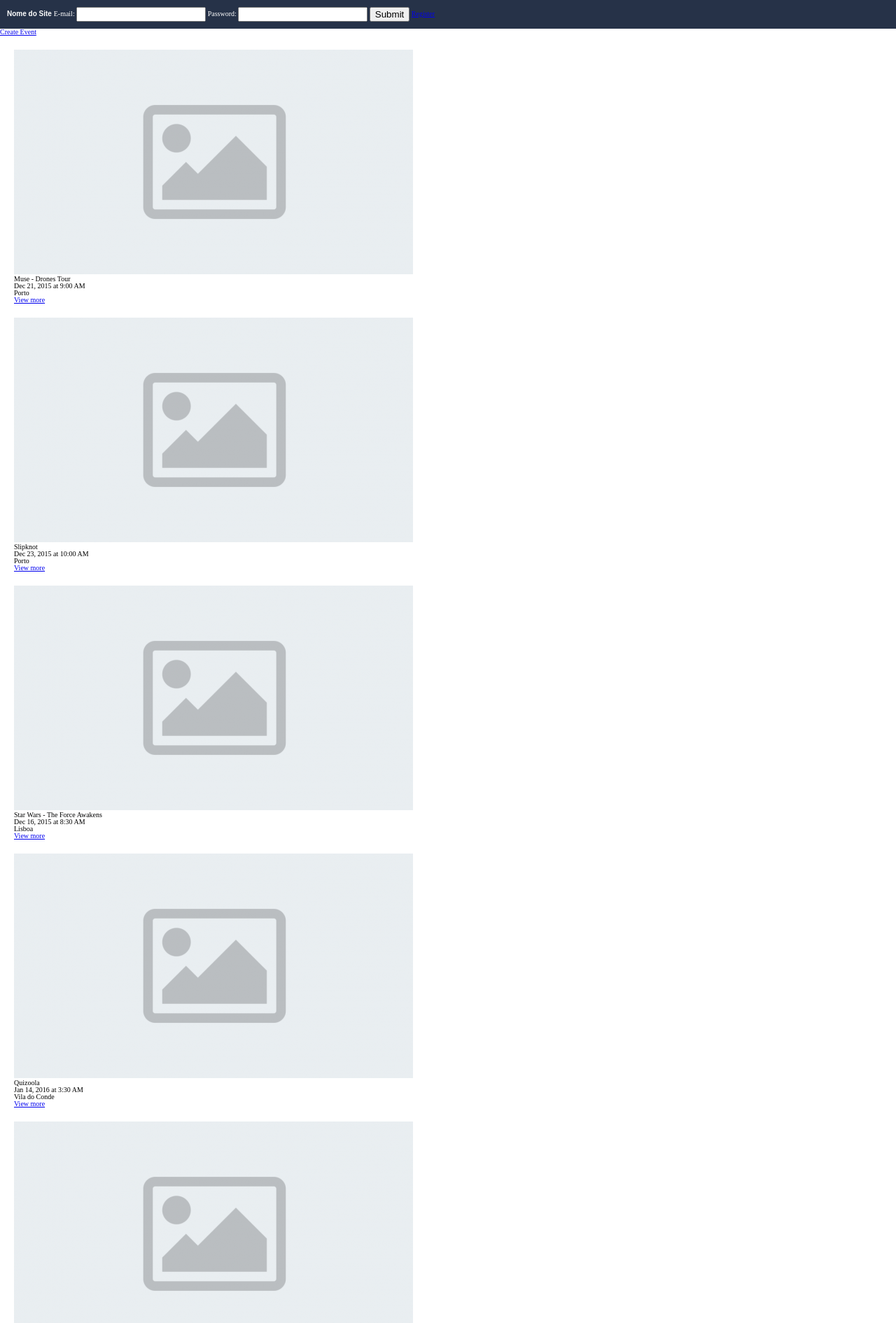
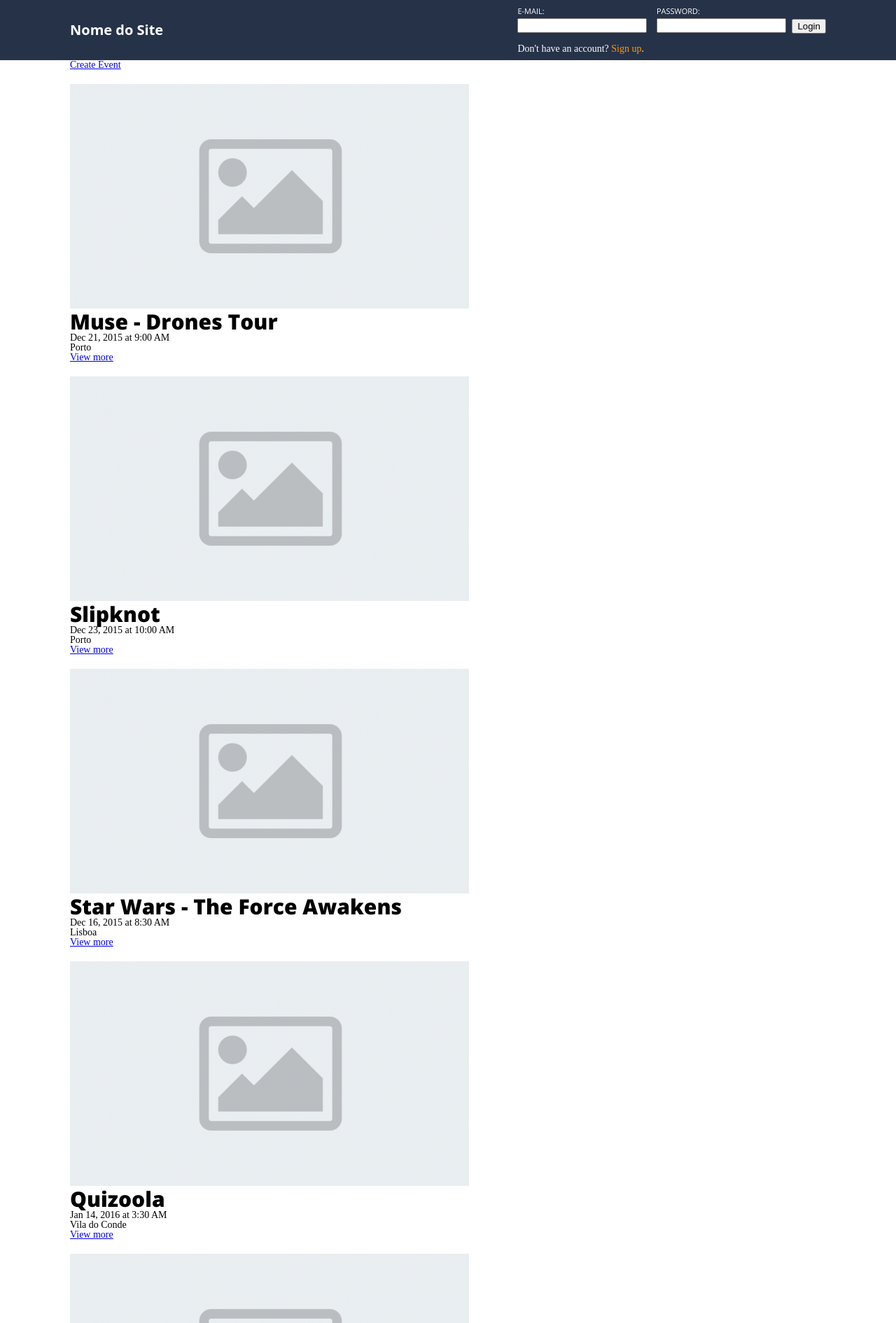
Before and after one commit to MiguelLucas/Ltw65, a PHP site: page / in a window 1280 px wide. Shown: the top 1891 px of the page at 70% size. Run offline with PHP 8.4, Linux system fonts and the light colour scheme; data comes from the database, SQL or seed files in the repository; some libraries are stand-ins or nearby versions.

Commit message:
Styles. Some files changed to add tags
changes a few files to add wrapper divs or do minor changes to structure

```diff
--- a/projeto/index.php
+++ b/projeto/index.php
@@ -7,7 +7,7 @@
 
 ?>
 
-<body>
+<div id="wrapper_main">
 <!-- IF USER IS LOGGED IN
 		SHOW CREATE EVENT ANCHOR -->
 	<a href="create-event.php" class="create_event">Create Event</a>
@@ -18,13 +18,13 @@
 		<!-- Template for Event -->
 		<div class="event">
 			<a href="" class="event_more"><img class="event_img" src=""></a>
-			<p><span class="event_name"></span></p>
+			<h3><span class="event_name"></span></h3>
 			<p><span class="event_date_time"></span></p>
 			<p><span class="event_address"></span></p>
 			<a href="" class="event_more">View more</a>
 		</div>
 	</div>
-
+</div>
 </body>
 <script type="text/javascript">
 	$(document).ready(function()
--- a/projeto/styles/style.css
+++ b/projeto/styles/style.css
@@ -197,45 +197,116 @@
 white: FFFFFF;
 yellow: FF9800;
 */
+/*
+style | variant | weight | size/line-height | family
+
+font-family: normal, normal, bold, 1.4rem/3rem, 'Noto Sans', sans-serif;
+*/
+
+#hidden, .hidden {
+	display: none;
+}
+
 
 html { font-size: 62.5%; }
 
-body>header {
-/*	height: 50px;*/
-	background-color: #263248;
-	padding: 1rem;
+body {
+	/*width: 100%;*/
+	margin: 0, auto;
+	font-size: 1.4rem;
 }
 
-header h1 {
+body>header {
+	height: 7rem;
+	color: #fff;
+	padding: .8rem 10rem;
+	background-color: #263248;
+}
+
+body>header h1 {
+	display: inline;
+	position: relative;
+	top: 2.5rem;
+	font-size: 2rem;
+}
+
+body>header h1 a {
+	color: #fff;
+	font-weight: bold;
+	font-family: 'Noto Sans', sans-serif;
+	text-decoration: none;
+}
+
+body>header a {
+	color: #FF9800;
+	text-decoration: none;
+}
+
+#wrapper_main {
+	margin: 0 10rem;
+}
+
+/*
+	FORMS
+*/
+#login_container {
+	float: right;
+	margin-top: .2rem;
+}
+
+#loginUser {
+	margin-bottom: 1rem;
+}
+
+#loginUser label {
+	display: inline-block;
+	color: #FFF;
+}
+
+#loginUser input[type="submit"] {
 	display: inline;
 }
 
-header h1 a {
-	color: #fff;
-	font-weight: bold;
-	font-family: sans-serif;
-	text-decoration: none;
+/* Forms generic */
+form input, textarea, form select {
+	display: block;
 }
 
-#loginUser {
-	display: inline;
+
+form label {
+	font-family: 'Open Sans', sans-serif;
+	font-size: 1.1rem;
+	text-transform: uppercase;
 }
 
-#loginUser label {
-	color: #FFF;
+input {
+	margin: .5rem 0;
 }
 
-#loginUser input {
-	display: inline;
+label {
+	margin: 0 .5rem;
 }
 
-.event {
-	margin: 2rem;
+label:first-of-type {
+	margin-left: 0;
 }
 
-.event-name {
-	font-size: 2rem;
+/*
+	Event
+*/
+.event {
+	margin: 2rem 0;
+	width: 50%;
 }
+
+.event_name {
+	font: normal normal 800 3rem/3.2rem 'Open Sans', sans-serif;
+	margin: .8rem 0;
+}
+
+
+
+
 
 
 /* Extra small devices (phones, less than 768px) */
--- a/projeto/templates/head.php
+++ b/projeto/templates/head.php
@@ -9,11 +9,12 @@
 	<link rel="stylesheet" type="text/css" href="libs/swal/sweetalert.css">
 	<!-- Moments.js library (available at: http://momentjs.com/) -->
 	<script type="text/javascript" src="libs/moment.min.js"></script>
+	<!-- Fonts -->
+	<link href='https://fonts.googleapis.com/css?family=Open+Sans:400,800,600,700' rel='stylesheet' type='text/css'>
 	<!-- Our own scripts and styles -->
 	<script type="text/javascript" src="scripts/events.js"></script>
 	<script type="text/javascript" src="scripts/registration.js"></script>
 	<link rel="stylesheet" href="styles/style.css">
-	<style type="text/css"> form input, textarea, form select {display: block;} .hidden {display: none;}</style>
 </head>
 <body>
 <header>
--- a/projeto/templates/header_notloggedin.php
+++ b/projeto/templates/header_notloggedin.php
@@ -1,16 +1,14 @@
 <h1><a href="index.php"> Nome do Site </a></h1>
-<form id='loginUser' action='database/session.php' method='post' accept-charset='UTF-8'>
-
-        <input type='hidden' name='submitted' id='submitted' value='1'/>
-
-        <label for='email' >E-mail:</label>
-        <input type='email' name='email' id='email'  maxlength="50" />
-        <label for='password' >Password:</label>
-        <input type='password' name='password' id='password' maxlength="50" />
-
-        <input type='submit' name='Submit' value='Submit' />
-
-
-</form>
-
- <a href="registration.html"> Register </a>
+<div id="login_container">
+	<form id='loginUser' action='database/session.php' method='post' accept-charset='UTF-8'>
+	    <input type='hidden' name='submitted' id='submitted' value='1'/>
+	    <label>E-mail:
+	    	<input type='email' name='email' id='email'  maxlength="50" />
+	    </label>
+	    <label>Password:
+	    	<input type='password' name='password' id='password' maxlength="50" />
+	    </label>
+	    <input type='submit' name='Submit' value='Login' />
+	</form>
+	 <p>Don't have an account? <a href="registration.html">Sign up</a>.</p>
+</div>
--- a/projeto/view-event.php
+++ b/projeto/view-event.php
@@ -1,4 +1,5 @@
 <?php require_once('templates/head.php'); ?>
+<div id="wrapper_main">
 <section id="event"></section>
 <section id="comments">
 	<h2>Comments</h2>
@@ -16,7 +17,7 @@
 	<button class="invite" type="button">Invite</button>
 	<button class="share" type="button">Share</button>
 </aside>
-
+</div>
 <!-- Hidden div containing the templates -->
 <div id="hidden" style="display: none;">
 	<!-- Template for Event -->
```
